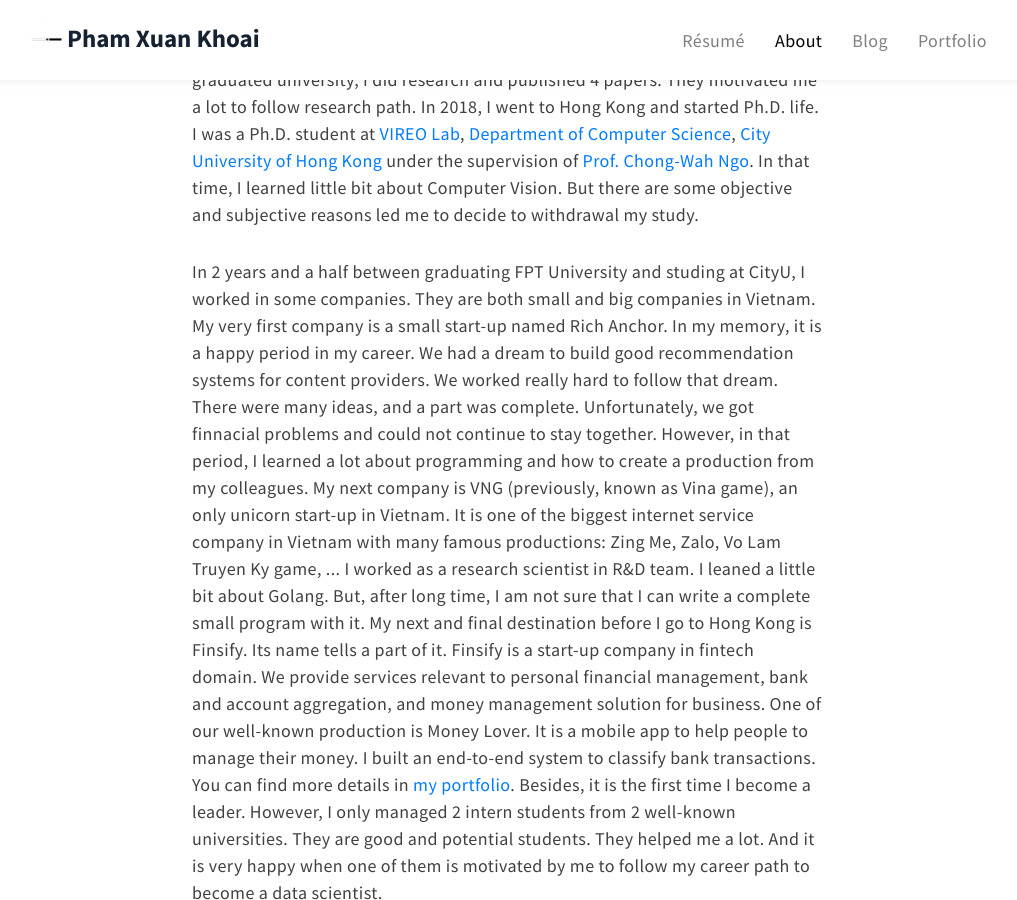
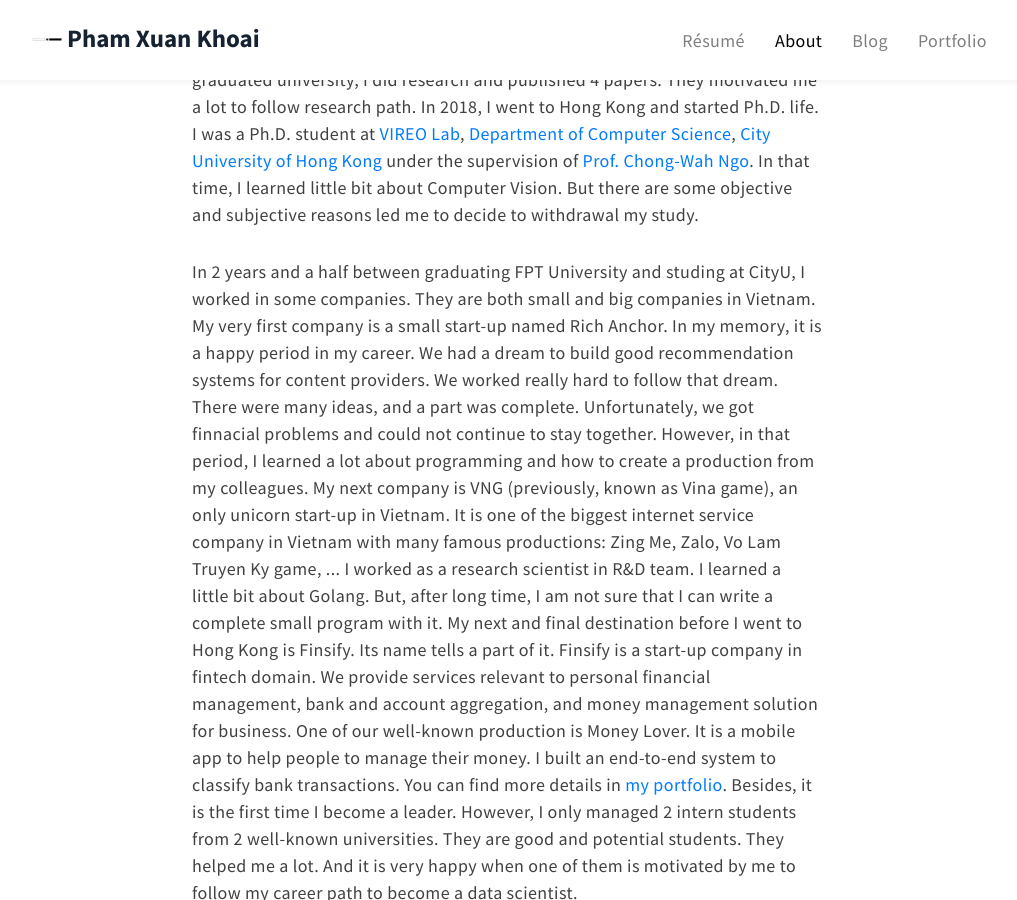
Before and after one commit to khoaipx/gh_page_backup, a Jekyll site: the page built from about.md, in a window 1280 px wide and 900 px high, scrolled down 364 px. Shown: the whole window, without its empty margins (133-1150 px from the left). Built offline with Jekyll 4.4.1, drawn with Linux system fonts in a browser that asks for light colours.

```diff
--- a/about.md
+++ b/about.md
@@ -29,8 +29,8 @@ headerStyle: title
 		finnacial problems and could not continue to stay together. However, in that period, I learned a lot about programming and
 		how to create a production from my colleagues. My next company is VNG (previously, known as Vina game), an only unicorn start-up in Vietnam. It is
 		one of the biggest internet service company in Vietnam with many famous productions: Zing Me, Zalo, Vo Lam Truyen Ky game, ...
-		I worked as a research scientist in R&D team. I leaned a little bit about Golang. But, after long time, I am not
-		sure that I can write a complete small program with it. My next and final destination before I go to Hong Kong is Finsify.
+		I worked as a research scientist in R&D team. I learned a little bit about Golang. But, after long time, I am not
+		sure that I can write a complete small program with it. My next and final destination before I went to Hong Kong is Finsify.
 		Its name tells a part of it. Finsify is a start-up company in fintech domain. We provide services relevant to personal
 		financial management, bank and account aggregation, and money management solution for business. One of our well-known
 		production is Money Lover. It is a mobile app to help people to manage their money. I built an end-to-end system to classify
```
Also changed, not shown: index.md (+3 -0 lines), Gemfile.lock, assets/images/icons/fb.png (added), 8 other files.
